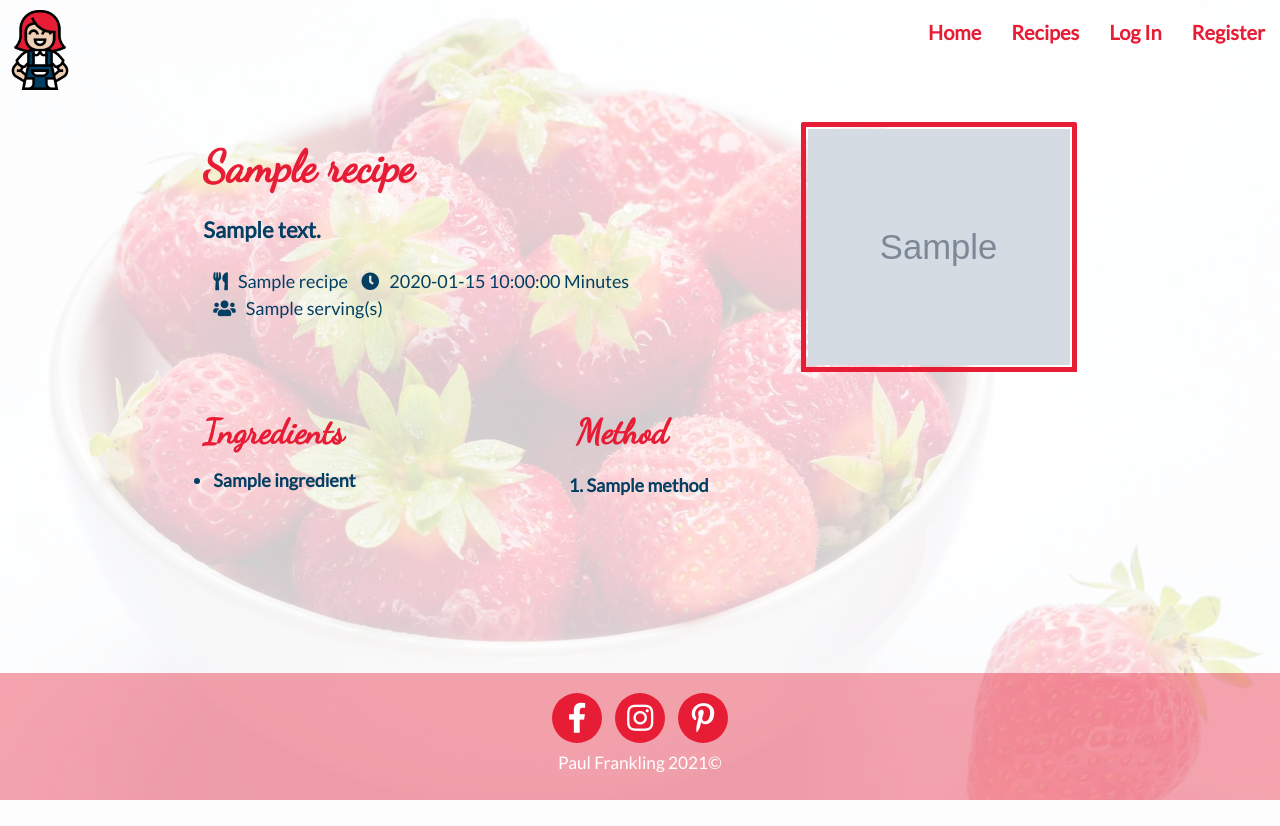
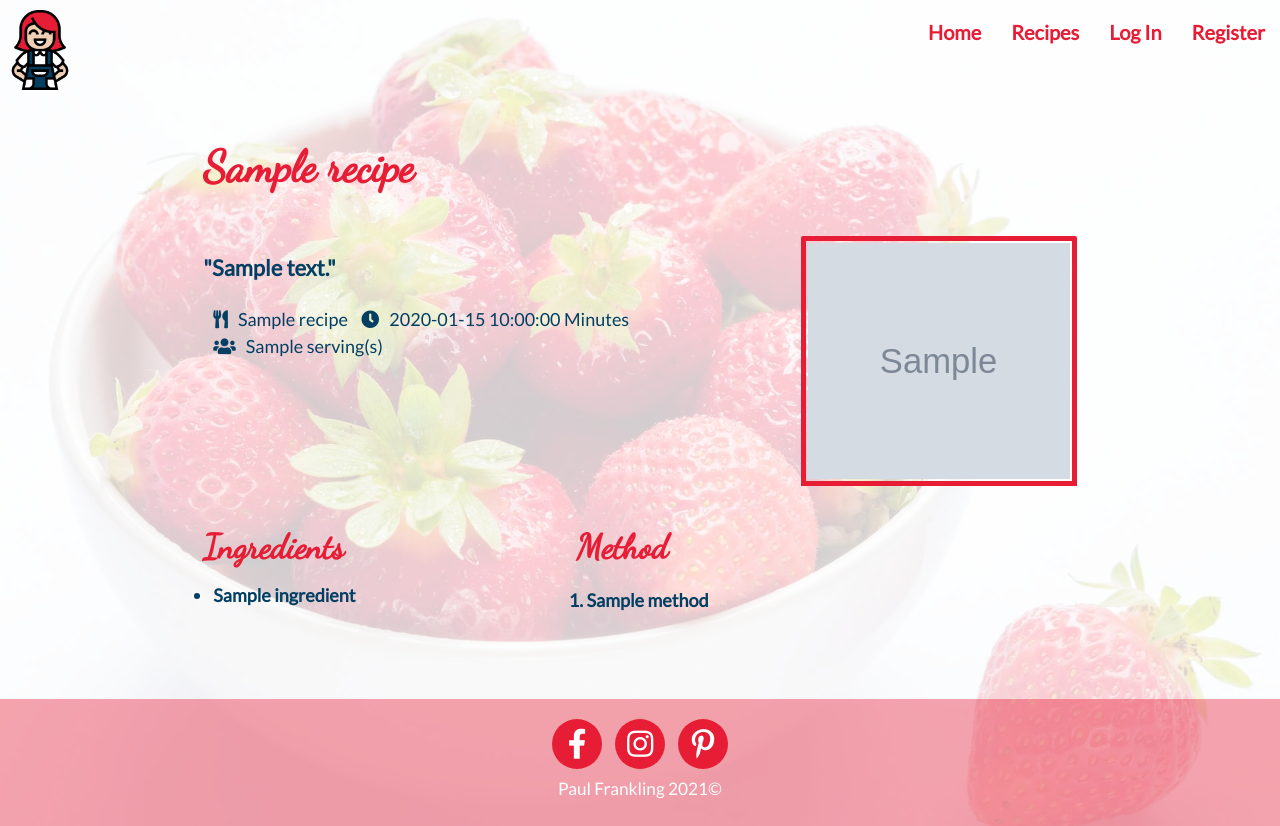
Before and after one commit to PaulFrankling/recip_me, a Flask app: template templates/show_recipe.html in a window 1280 px wide. Before the commit the page ends 800 px from the top, so only its background shows below. Run offline with Flask 2, Linux system fonts and the light colour scheme; the template is opened without the code that fills it: most values are stand-ins (such as "Sample title", 1, 10 or a date in 2020); grey boxes marked "Sample" are stand-in pictures; some libraries are stand-ins or nearby versions.

Commit message:
Altered styling of show_recipe page slightly

```diff
--- a/templates/show_recipe.html
+++ b/templates/show_recipe.html
@@ -5,9 +5,16 @@
 
     <div class="container">
         <div class="row">
+            <div class="col s12">
+                <h3 class="page-title">{{ recipe.recipe_name }}</h3>
+            </div>
+        </div>
+    </div>
+
+    <div class="container">
+        <div class="row">
             <div class="col s12 m8 left-align">
-                <h3 class="page-title">{{ recipe.recipe_name }}</h3>
-                <p class="recipe-desc">{{ recipe.recipe_desc }}</p>
+                <p class="recipe-desc">"{{ recipe.recipe_desc }}"</p>
                 <ul class="recipe-details">
                     <li><i class="fas fa-utensils"></i>{{ recipe.category_name }}</li>
                     <li><i class="fas fa-clock"></i>{{ recipe.recipe_time }} Minutes</li>
```
